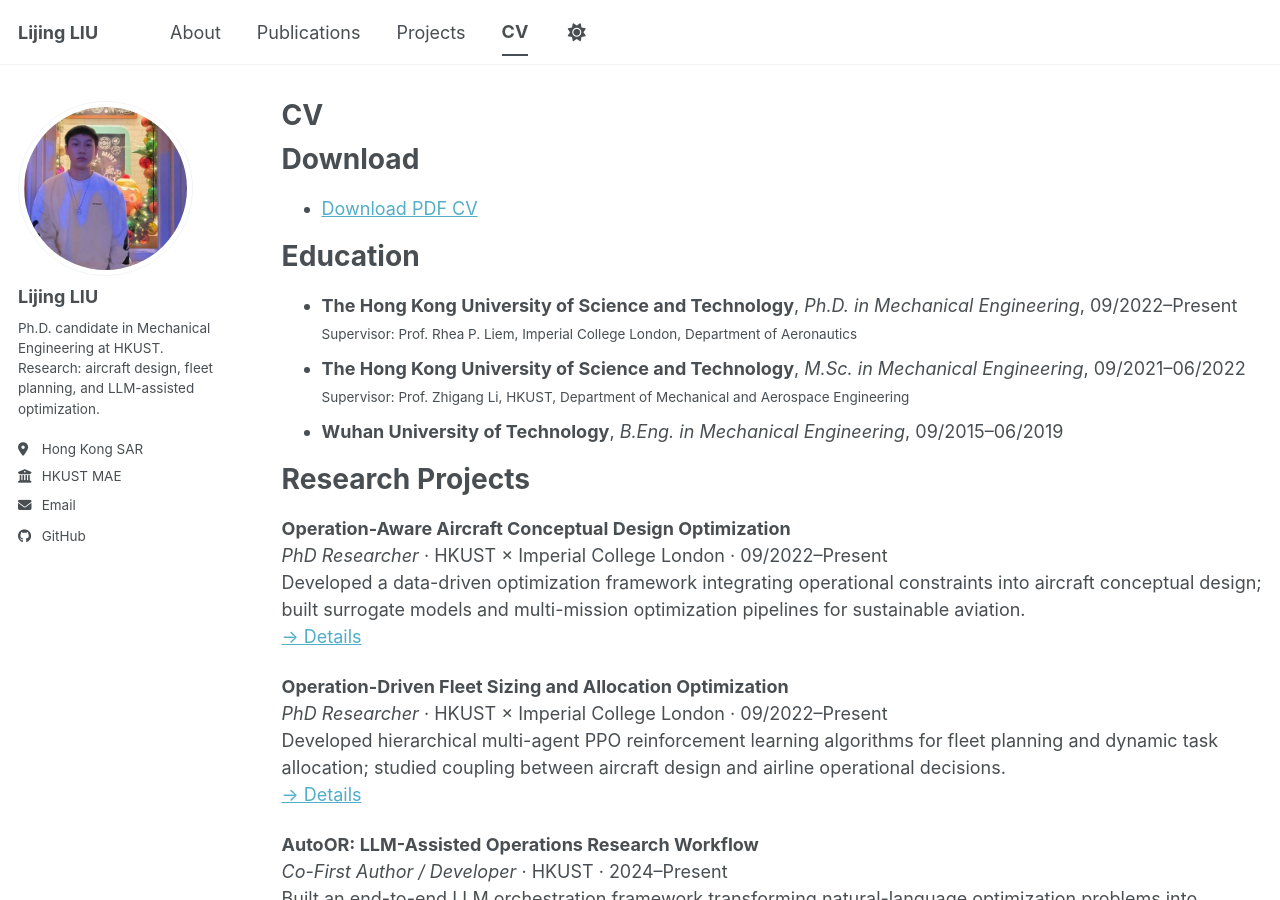
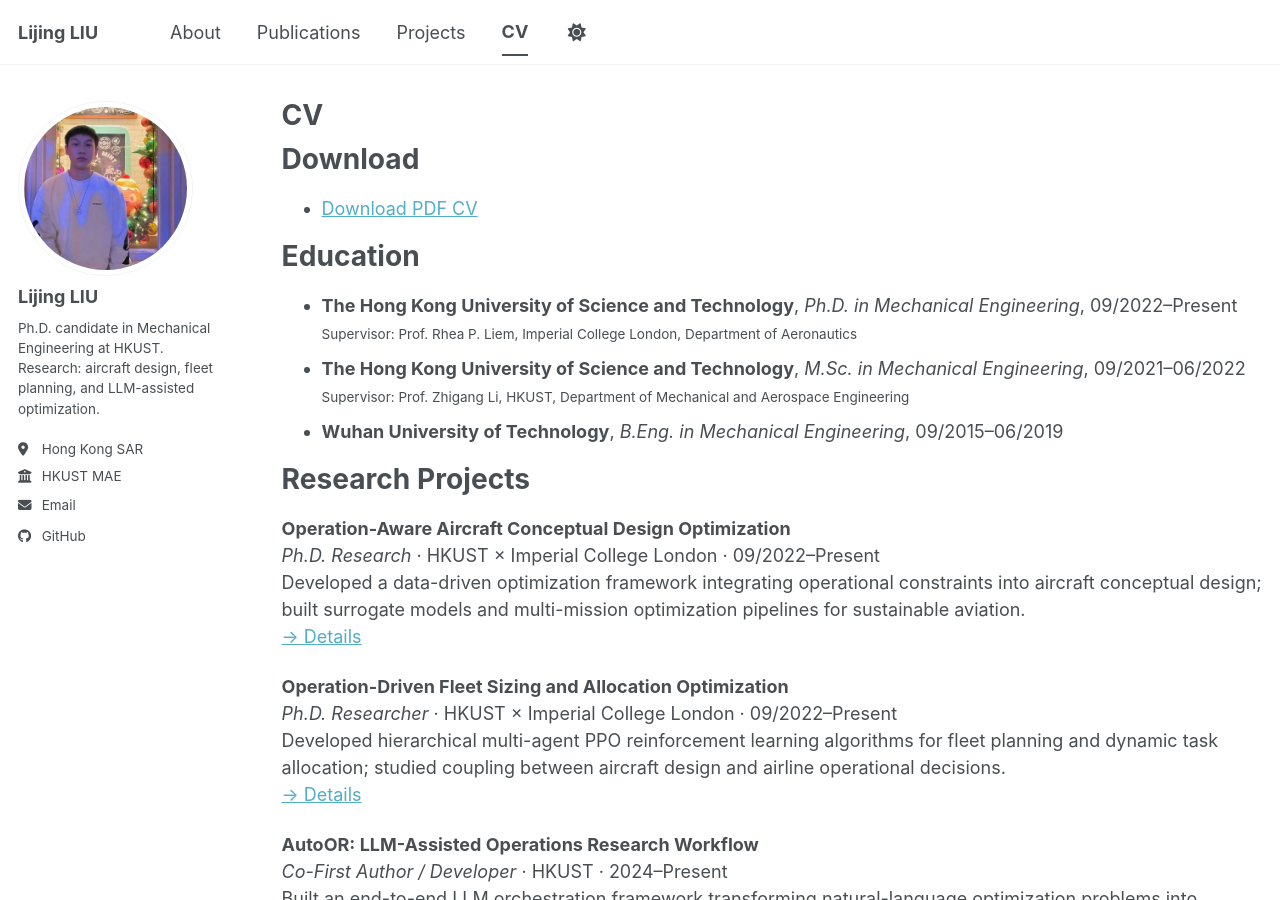
Before and after one commit to LijingJim/LijingJim.github.io, a Jekyll site: the page built from _pages/cv.md, in a window 1280 px wide and 900 px high. Built offline with Jekyll 4.4.1, drawn with Linux system fonts in a browser that asks for light colours; our own code applies the rules of GitHub Pages for plain Markdown files; a script bundle is joined from its source files by our own code; library files that are not in the unit come from our copies.

Commit message:
update CV

```diff
--- a/_pages/cv.md
+++ b/_pages/cv.md
@@ -23,12 +23,12 @@
 ======
 
 **Operation-Aware Aircraft Conceptual Design Optimization**
-*PhD Researcher* · HKUST × Imperial College London · 09/2022–Present
+*Ph.D. Research* · HKUST × Imperial College London · 09/2022–Present
 Developed a data-driven optimization framework integrating operational constraints into aircraft conceptual design; built surrogate models and multi-mission optimization pipelines for sustainable aviation.
 [→ Details](/projects/#aircraft-design)
 
 **Operation-Driven Fleet Sizing and Allocation Optimization**
-*PhD Researcher* · HKUST × Imperial College London · 09/2022–Present
+*Ph.D. Researcher* · HKUST × Imperial College London · 09/2022–Present
 Developed hierarchical multi-agent PPO reinforcement learning algorithms for fleet planning and dynamic task allocation; studied coupling between aircraft design and airline operational decisions.
 [→ Details](/projects/#fleet-sizing)
 
```
